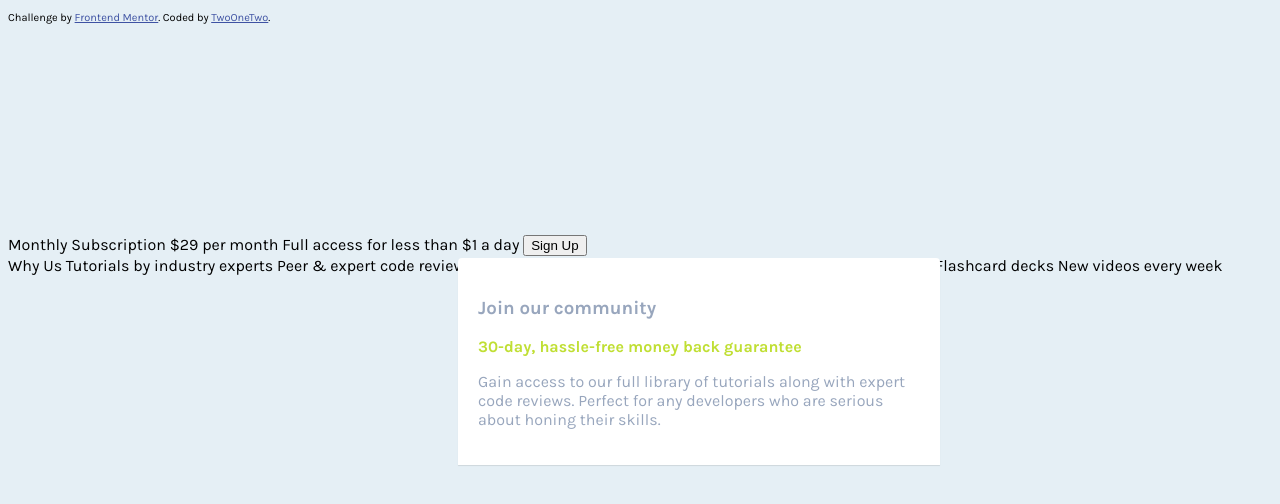
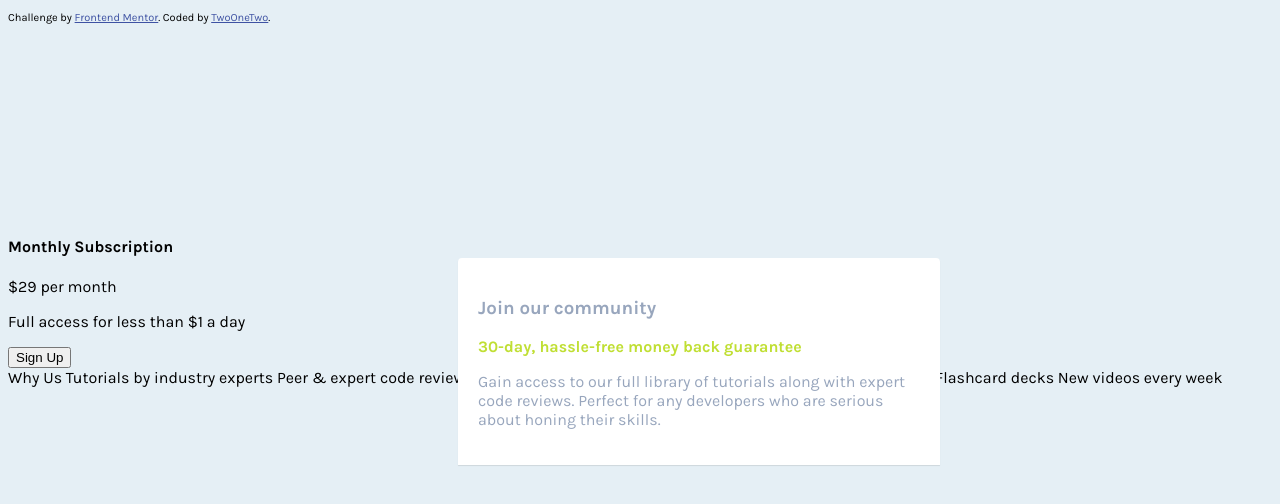
Before and after one commit to LarryTheFatCat/Single-Price-Grid-Component, a plain HTML site: page index.html in a window 1280 px wide. Drawn offline with Linux system fonts and the light colour scheme.

Commit message:
organize into class name

```diff
--- a/index.html
+++ b/index.html
@@ -21,9 +21,9 @@
       <section>
         <section>
           <div class="crd card-bottom-left">
-            Monthly Subscription
-            &dollar;29 per month
-            Full access for less than &dollar;1 a day
+            <h1 class="title _title-content">Monthly Subscription</h1>
+           <p class="_content-feature"><span class="dollar">&dollar;29</span> per month</p>
+            <p class="_description">Full access for less than &dollar;1 a day</p>
             <button class="btn btn-signup">Sign Up</button>
         </div>
         </section>
@@ -40,8 +40,6 @@
           New videos every week
         </div>
       </section>
-
-
     </div>
   </section>
   <footer>
```
